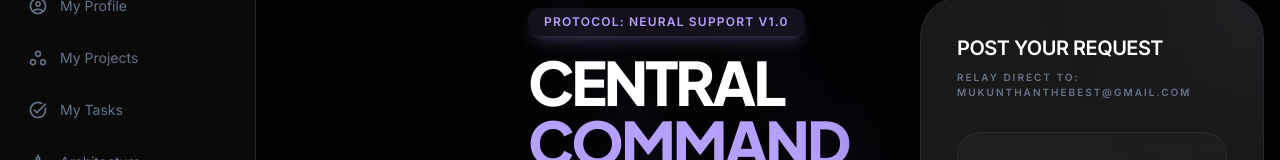
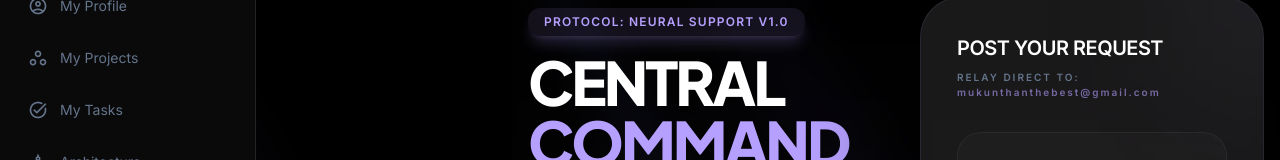
Before and after one commit to MUKUNTHANMS007/Axiom-Ai-Frontend, a React (Vite) app: page /support in a window 1280 px wide. Shown: the part 163-323 px from the top of the page. Built offline with nearby package versions, Linux system fonts and the light colour scheme; no server answers; sample sign-in values are in the browser's storage.

Commit message:
fix(support): email branding capitalization refined

```diff
--- a/src/pages/Support.tsx
+++ b/src/pages/Support.tsx
@@ -114,7 +114,7 @@ const Support = () => {
               <div className="space-y-4 mb-6">
                 <div className="space-y-2">
                   <h3 className="text-xl font-bold text-white uppercase tracking-tight">Post Your Request</h3>
-                  <p className="text-[10px] text-slate-500 font-bold uppercase tracking-[0.2em]">Relay direct to: mukunthanthebest@gmail.com</p>
+                  <p className="text-[10px] text-slate-500 font-bold uppercase tracking-[0.2em]">Relay direct to: <span className="lowercase text-primary/60">mukunthanthebest@gmail.com</span></p>
                 </div>
                 {error && (
                   <div className="p-3 rounded-xl bg-rose-500/10 border border-rose-500/20 flex items-center gap-3 text-[10px] text-rose-500 font-bold uppercase tracking-widest">
```
